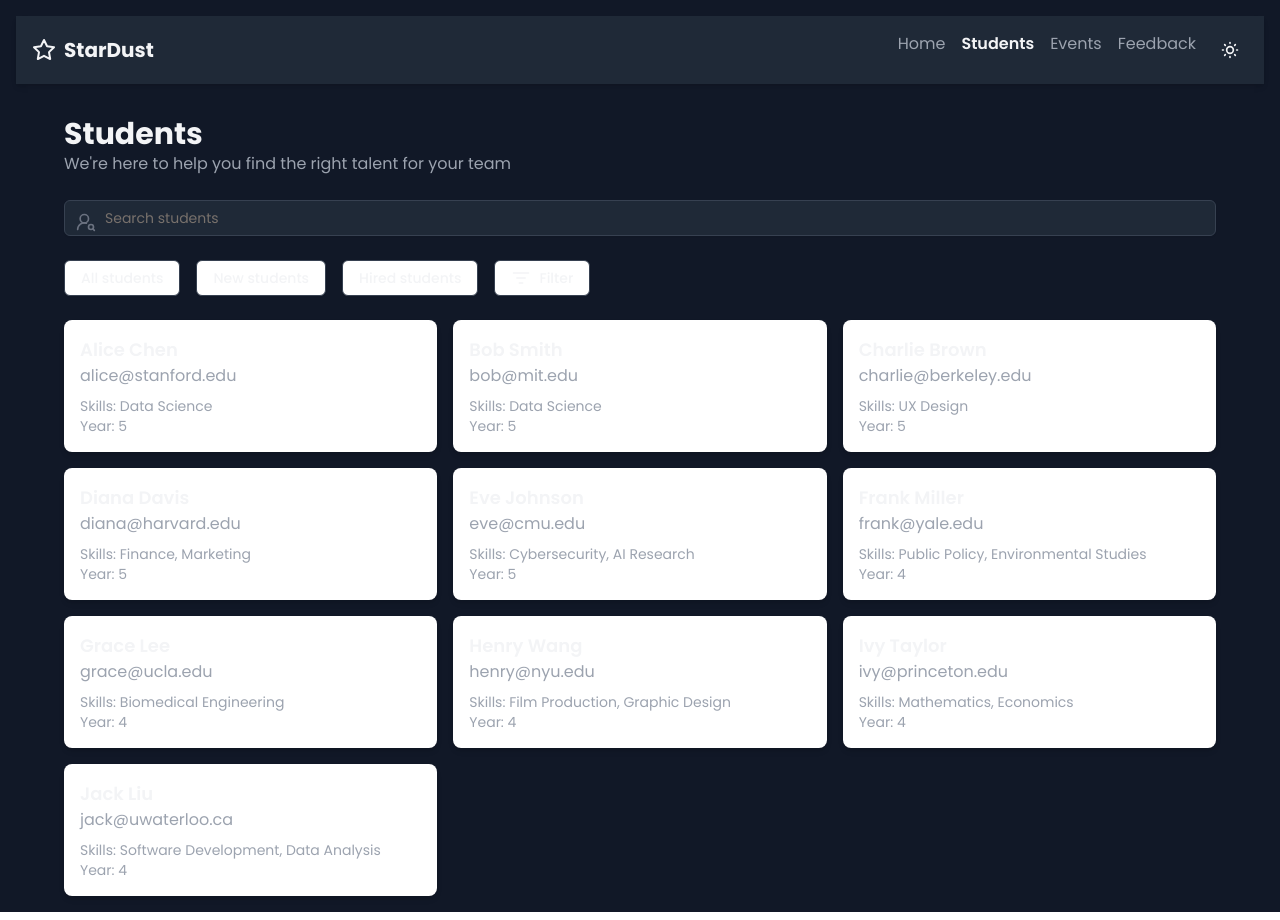
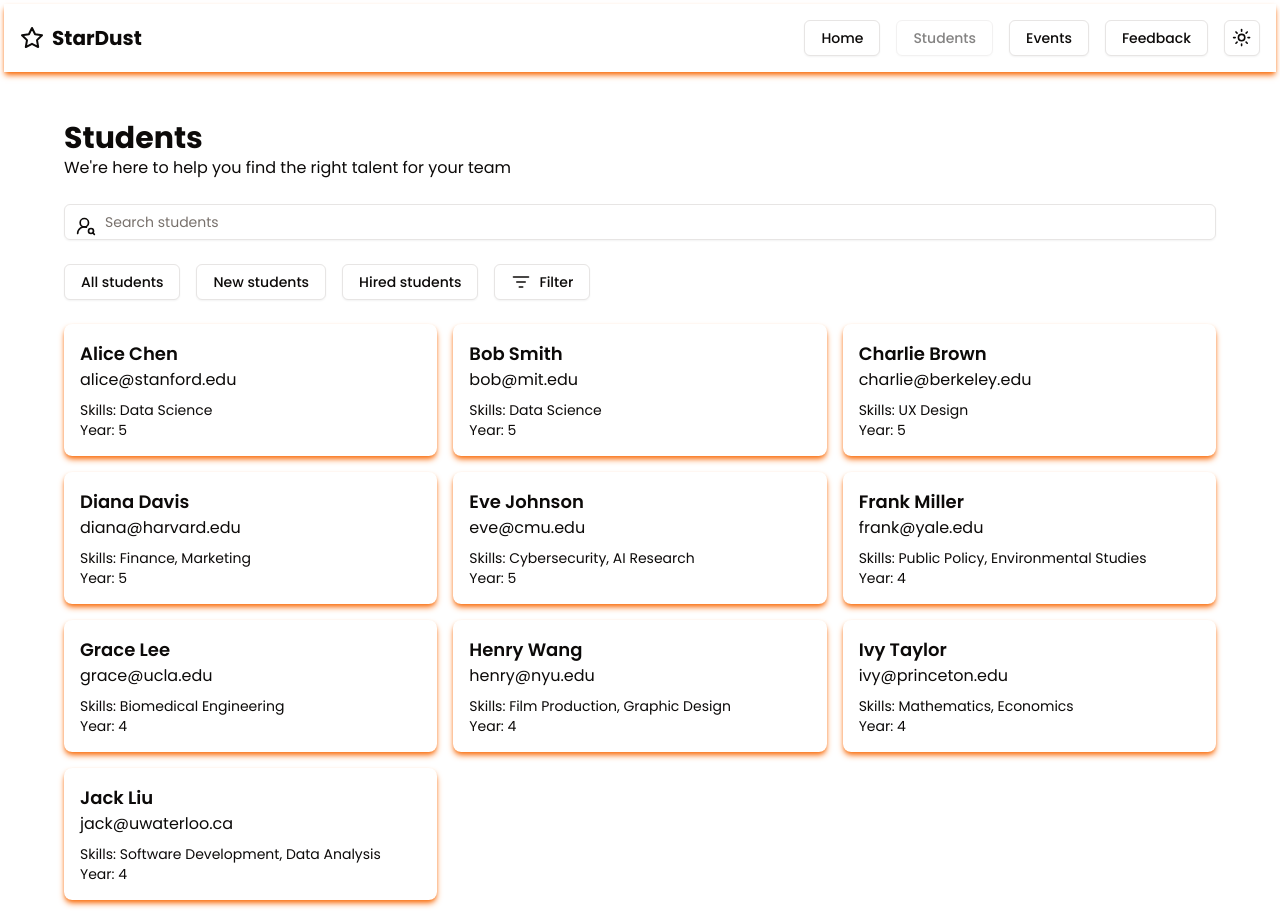
Before and after one commit to teconiq-dev/Stardust, a Next.js app: page /organization/lookup in a window 1280 px wide. Built offline with nearby package versions, Linux system fonts and the light colour scheme.

Commit message:
ported template to shadcn and removed many unnecessaty code
nav moved to layout

```diff
--- a/src/app/organization/lookup/layout.tsx
+++ b/src/app/organization/lookup/layout.tsx
@@ -1,7 +1,61 @@
-export default function LoginLayout({
+import { ModeToggle } from "@/components/ui/mode-toggle";
+import Link from "next/link";
+import { Star } from "lucide-react";
+import { Button } from "@/components/ui/button";
+
+export default function LookupLayout({
   children,
 }: {
   children: React.ReactNode;
 }) {
-  return <section>{children}</section>;
+  const navLink = [
+    {
+      title: "Home",
+      href: "#",
+    },
+    {
+      title: "Students",
+      href: "#",
+      disabled: true,
+    },
+    {
+      title: "Events",
+      href: "#",
+    },
+    {
+      title: "Feedback",
+      href: "#",
+    },
+  ];
+
+  return (
+    <section className="p-1">
+      <header className="flex items-center justify-between p-4 shadow-md shadow-primary transition-colors duration-300">
+        <div className="flex items-center">
+          <Star className="w-6 h-6 mr-2" />
+          <h1 className="text-xl font-bold">StarDust</h1>
+        </div>
+        <nav className="flex items-center space-x-4">
+          {navLink.map((link, key) => (
+            <Link
+              href={link.href}
+              className="transition-colors duration-300"
+              prefetch={false}
+              key={key}
+            >
+              <Button
+                variant="outline"
+                className="hover:text-primary"
+                disabled={link.disabled}
+              >
+                {link.title}
+              </Button>
+            </Link>
+          ))}
+          <ModeToggle />
+        </nav>
+      </header>
+      {children}
+    </section>
+  );
 }
--- a/src/app/organization/lookup/page.tsx
+++ b/src/app/organization/lookup/page.tsx
@@ -18,10 +18,7 @@ import { Avatar, AvatarImage, AvatarFallback } from "@/components/ui/avatar";
 import {
   ListFilter as FilterIcon,
   Hand as HandIcon,
-  Star as LogInIcon,
   Pin as MapPinIcon,
-  MoonStar as MoonIcon,
-  SunMedium as SunIcon,
   PhoneCall as PhoneIcon,
   UserRoundSearch as SearchIcon,
   BookOpen as BookIcon,
@@ -29,10 +26,6 @@ import {
 } from "lucide-react";
 
 export default function Component() {
-  const [theme, setTheme] = useState("dark");
-  const toggleTheme = () => {
-    setTheme(theme === "light" ? "dark" : "light");
-  };
   const students = [
     {
       name: "Alice Chen",
@@ -152,202 +145,59 @@ export default function Component() {
   };
 
   return (
-    <div
-      className={`min-h-screen p-4 transition-colors duration-300 ${
-        theme === "light"
-          ? "bg-gray-100 text-gray-900"
-          : "bg-gray-900 text-gray-100"
-      }`}
-    >
-      <header
-        className={`flex items-center justify-between p-4 shadow-md transition-colors duration-300 ${
-          theme === "light"
-            ? "bg-white text-gray-900"
-            : "bg-gray-800 text-gray-100"
-        }`}
-      >
-        <div className="flex items-center">
-          <LogInIcon className="w-6 h-6 mr-2" />
-          <h1 className="text-xl font-bold">StarDust</h1>
-        </div>
-        <nav className="flex space-x-4">
-          <Link
-            href="#"
-            className={`transition-colors duration-300 ${
-              theme === "light"
-                ? "text-gray-600 hover:text-gray-900"
-                : "text-gray-400 hover:text-gray-100"
-            }`}
-            prefetch={false}
-          >
-            Home
-          </Link>
-          <Link
-            href="#"
-            className={`font-semibold transition-colors duration-300 ${
-              theme === "light"
-                ? "text-gray-900 hover:text-black"
-                : "text-gray-100 hover:text-white"
-            }`}
-            prefetch={false}
-          >
-            Students
-          </Link>
-          <Link
-            href="#"
-            className={`transition-colors duration-300 ${
-              theme === "light"
-                ? "text-gray-600 hover:text-gray-900"
-                : "text-gray-400 hover:text-gray-100"
-            }`}
-            prefetch={false}
-          >
-            Events
-          </Link>
-          <Link
-            href="#"
-            className={`transition-colors duration-300 ${
-              theme === "light"
-                ? "text-gray-600 hover:text-gray-900"
-                : "text-gray-400 hover:text-gray-100"
-            }`}
-            prefetch={false}
-          >
-            Feedback
-          </Link>
-          <Button
-            variant="ghost"
-            size="icon"
-            className="ml-auto rounded-full"
-            onClick={toggleTheme}
-          >
-            {theme === "light" ? (
-              <MoonIcon className="w-5 h-5" />
-            ) : (
-              <SunIcon className="w-5 h-5" />
-            )}
-            <span className="sr-only">Toggle theme</span>
-          </Button>
-        </nav>
-      </header>
-      <main
-        className={`max-w-6xl mx-auto mt-8 transition-colors duration-300 ${
-          theme === "light" ? "text-gray-900" : "text-gray-100"
-        }`}
-      >
+    <div className="min-h-screen p-4 transition-colors duration-300">
+      <main className="max-w-6xl mx-auto mt-8 transition-colors duration-300">
         <div className="mb-6">
           <h2 className="text-3xl font-bold">Students</h2>
-          <p
-            className={`transition-colors duration-300 ${
-              theme === "light" ? "text-gray-600" : "text-gray-400"
-            }`}
-          >
+          <p className="transition-colors duration-300">
             We&apos;re here to help you find the right talent for your team
           </p>
         </div>
-        <div
-          className={`relative mb-6 transition-colors duration-300 ${
-            theme === "light" ? "text-gray-400" : "text-gray-500"
-          }`}
-        >
+        <div className="relative mb-6 transition-colors duration-300">
           <SearchIcon className="absolute left-3 top-3 w-5 h-5" />
           <Input
             type="search"
             placeholder="Search students"
-            className={`w-full pl-10 pr-4 py-2 border rounded-md transition-colors duration-300 ${
-              theme === "light"
-                ? "bg-white text-gray-900 border-gray-300 focus:ring-primary focus:border-primary"
-                : "bg-gray-800 text-gray-100 border-gray-700 focus:ring-primary focus:border-primary"
-            }`}
+            className="w-full pl-10 pr-4 py-2 border rounded-md transition-colors duration-300"
           />
         </div>
         <div className="flex space-x-4 mb-6">
-          <Button
-            variant="outline"
-            className={`transition-colors duration-300 ${
-              theme === "light"
-                ? "text-white border-black hover:bg-gray-900" // Changed colors for better visibility in light mode
-                : "text-gray-100 border-gray-700 hover:bg-gray-800"
-            }`}
-          >
+          <Button variant="outline" className="transition-colors duration-300">
             All students
           </Button>
-          <Button
-            variant="outline"
-            className={`transition-colors duration-300 ${
-              theme === "light"
-                ? "text-white border-black hover:bg-gray-900" // Changed colors for better visibility in light mode
-                : "text-gray-100 border-gray-700 hover:bg-gray-800"
-            }`}
-          >
+          <Button variant="outline" className="transition-colors duration-300">
             New students
           </Button>
-          <Button
-            variant="outline"
-            className={`transition-colors duration-300 ${
-              theme === "light"
-                ? "text-white border-black hover:bg-gray-900" // Changed colors for better visibility in light mode
-                : "text-gray-100 border-gray-700 hover:bg-gray-800"
-            }`}
-          >
+          <Button variant="outline" className="transition-colors duration-300">
             Hired students
           </Button>
-          <Button
-            variant="outline"
-            className={`transition-colors duration-300 ${
-              theme === "light"
-                ? "text-white border-black hover:bg-gray-900" // Changed colors for better visibility in light mode
-                : "text-gray-100 border-gray-700 hover:bg-gray-800"
-            }`}
-          >
+          <Button variant="outline" className="transition-colors duration-300">
             <FilterIcon className="w-5 h-5 mr-2" />
             Filter
           </Button>
         </div>
-        <div
-          className={`grid gap-4 sm:grid-cols-2 lg:grid-cols-3 transition-colors duration-300 ${
-            theme === "light" ? "text-gray-900" : "text-gray-100"
-          }`}
-        >
+        <div className="grid gap-4 sm:grid-cols-2 lg:grid-cols-3 transition-colors duration-300">
           {students.map((student, index) => (
             <HoverCard key={index}>
               <HoverCardTrigger asChild>
                 <Link
                   href="/student/resume"
-                  className={`block p-4 bg-white rounded-lg shadow-md hover:shadow-lg transition-shadow transition-colors duration-300 ${
-                    theme === "light"
-                      ? "bg-white text-gray-900"
-                      : "bg-gray-800 text-gray-100"
-                  }`}
+                  className="block p-4 rounded-lg transition-colors shadow-primary shadow-md hover:shadow-lg duration-300"
                   prefetch={false}
                 >
                   <div className="mb-2">
                     <h3 className="text-lg font-semibold">{student.name}</h3>
-                    <p
-                      className={`transition-colors duration-300 ${
-                        theme === "light" ? "text-gray-600" : "text-gray-400"
-                      }`}
-                    >
+                    <p className="transition-colors duration-300">
                       {student.email}
                     </p>
                   </div>
-                  <div
-                    className={`text-sm transition-colors duration-300 ${
-                      theme === "light" ? "text-gray-500" : "text-gray-400"
-                    }`}
-                  >
+                  <div className="text-sm transition-colors duration-300">
                     <p>Skills: {student.skills}</p>
                     <p>Year: {student.year}</p>
                   </div>
                 </Link>
               </HoverCardTrigger>
-              <HoverCardContent
-                className={`w-80 transition-colors duration-300 ${
-                  theme === "light"
-                    ? "bg-white text-gray-900"
-                    : "bg-gray-800 text-gray-100"
-                }`}
-              >
+              <HoverCardContent className="w-80 transition-colors duration-300">
                 <div className="flex justify-between space-x-4">
                   <Avatar>
                     <AvatarImage src="/placeholder-user.jpg" />
@@ -360,80 +210,36 @@ export default function Component() {
                   </Avatar>
                   <div className="space-y-1">
                     <h4 className="text-sm font-semibold">{student.name}</h4>
-                    <p
-                      className={`text-sm transition-colors duration-300 ${
-                        theme === "light" ? "text-gray-600" : "text-gray-400"
-                      }`}
-                    >
+                    <p className="text-sm transition-colors duration-300">
                       {student.email}
                     </p>
                     <div className="flex items-center pt-2">
-                      <HandIcon
-                        className={`mr-2 h-4 w-4 opacity-70 transition-colors duration-300 ${
-                          theme === "light" ? "text-gray-500" : "text-gray-400"
-                        }`}
-                      />
-                      <span
-                        className={`text-xs transition-colors duration-300 ${
-                          theme === "light" ? "text-gray-500" : "text-gray-400"
-                        }`}
-                      >
+                      <HandIcon className="mr-2 h-4 w-4 opacity-70 transition-colors duration-300" />
+                      <span className="text-xs transition-colors duration-300">
                         {student.skills}
                       </span>
                     </div>
                     <div className="flex items-center pt-2">
-                      <MapPinIcon
-                        className={`mr-2 h-4 w-4 opacity-70 transition-colors duration-300 ${
-                          theme === "light" ? "text-gray-500" : "text-gray-400"
-                        }`}
-                      />
-                      <span
-                        className={`text-xs transition-colors duration-300 ${
-                          theme === "light" ? "text-gray-500" : "text-gray-400"
-                        }`}
-                      >
+                      <MapPinIcon className="mr-2 h-4 w-4 opacity-70 transition-colors duration-300" />
+                      <span className="text-xs transition-colors duration-300">
                         {student.location}
                       </span>
                     </div>
                     <div className="flex items-center pt-2">
-                      <PhoneIcon
-                        className={`mr-2 h-4 w-4 opacity-70 transition-colors duration-300 ${
-                          theme === "light" ? "text-gray-500" : "text-gray-400"
-                        }`}
-                      />
-                      <span
-                        className={`text-xs transition-colors duration-300 ${
-                          theme === "light" ? "text-gray-500" : "text-gray-400"
-                        }`}
-                      >
+                      <PhoneIcon className="mr-2 h-4 w-4 opacity-70 transition-colors duration-300" />
+                      <span className="text-xs transition-colors duration-300">
                         {student.phone}
                       </span>
                     </div>
                     <div className="flex items-center pt-2">
-                      <BookIcon
-                        className={`mr-2 h-4 w-4 opacity-70 transition-colors duration-300 ${
-                          theme === "light" ? "text-gray-500" : "text-gray-400"
-                        }`}
-                      />
-                      <span
-                        className={`text-xs transition-colors duration-300 ${
-                          theme === "light" ? "text-gray-500" : "text-gray-400"
-                        }`}
-                      >
+                      <BookIcon className="mr-2 h-4 w-4 opacity-70 transition-colors duration-300" />
+                      <span className="text-xs transition-colors duration-300">
                         {student.course}
                       </span>
                     </div>
                     <div className="flex items-center pt-2">
-                      <SignatureIcon
-                        className={`mr-2 h-4 w-4 opacity-70 transition-colors duration-300 ${
-                          theme === "light" ? "text-gray-500" : "text-gray-400"
-                        }`}
-                      />
-                      <span
-                        className={`text-xs transition-colors duration-300 ${
-                          theme === "light" ? "text-gray-500" : "text-gray-400"
-                        }`}
-                      >
+                      <SignatureIcon className="mr-2 h-4 w-4 opacity-70 transition-colors duration-300" />
+                      <span className="text-xs transition-colors duration-300">
                         {student.year}
                       </span>
                     </div>
```
